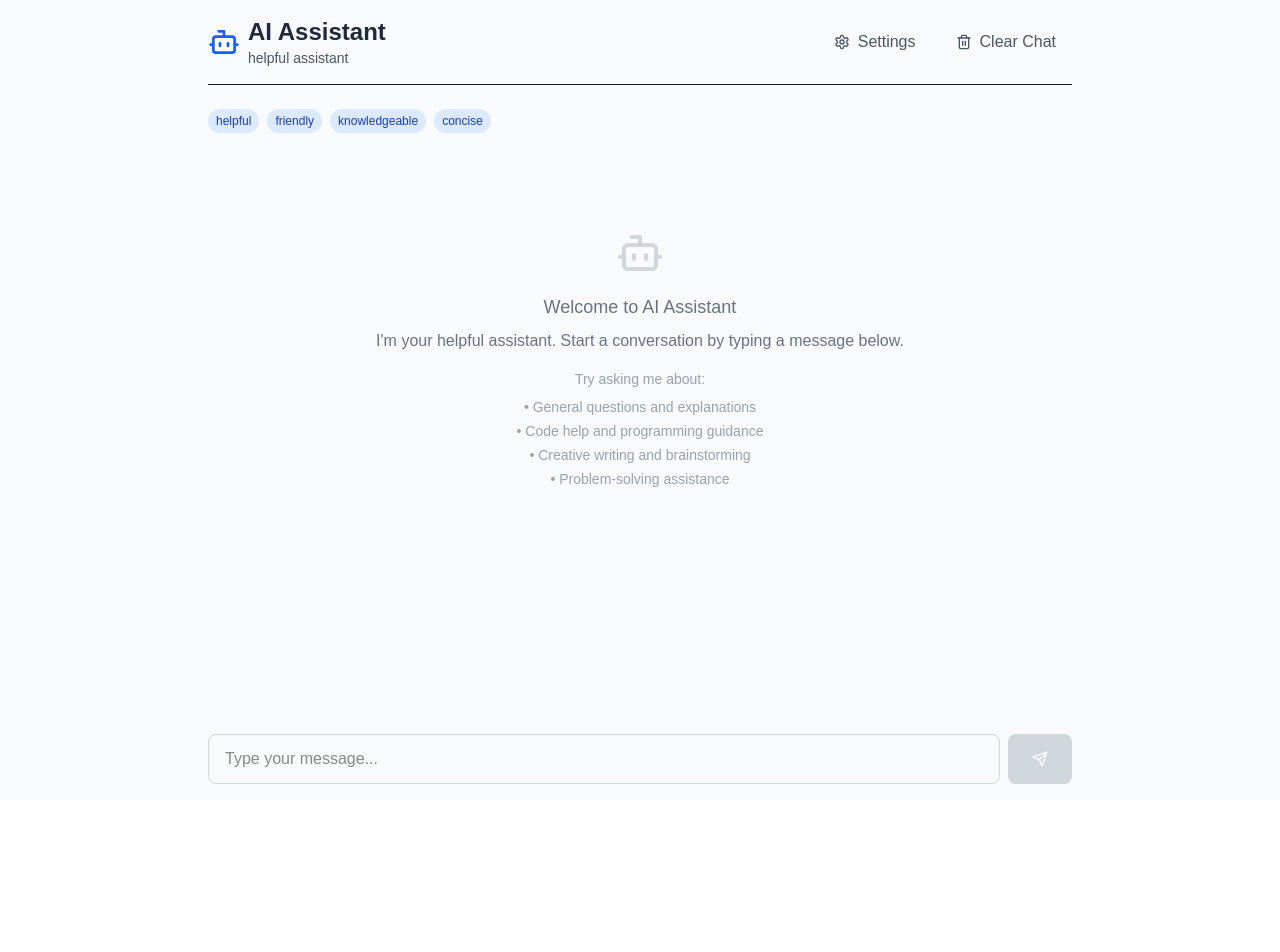
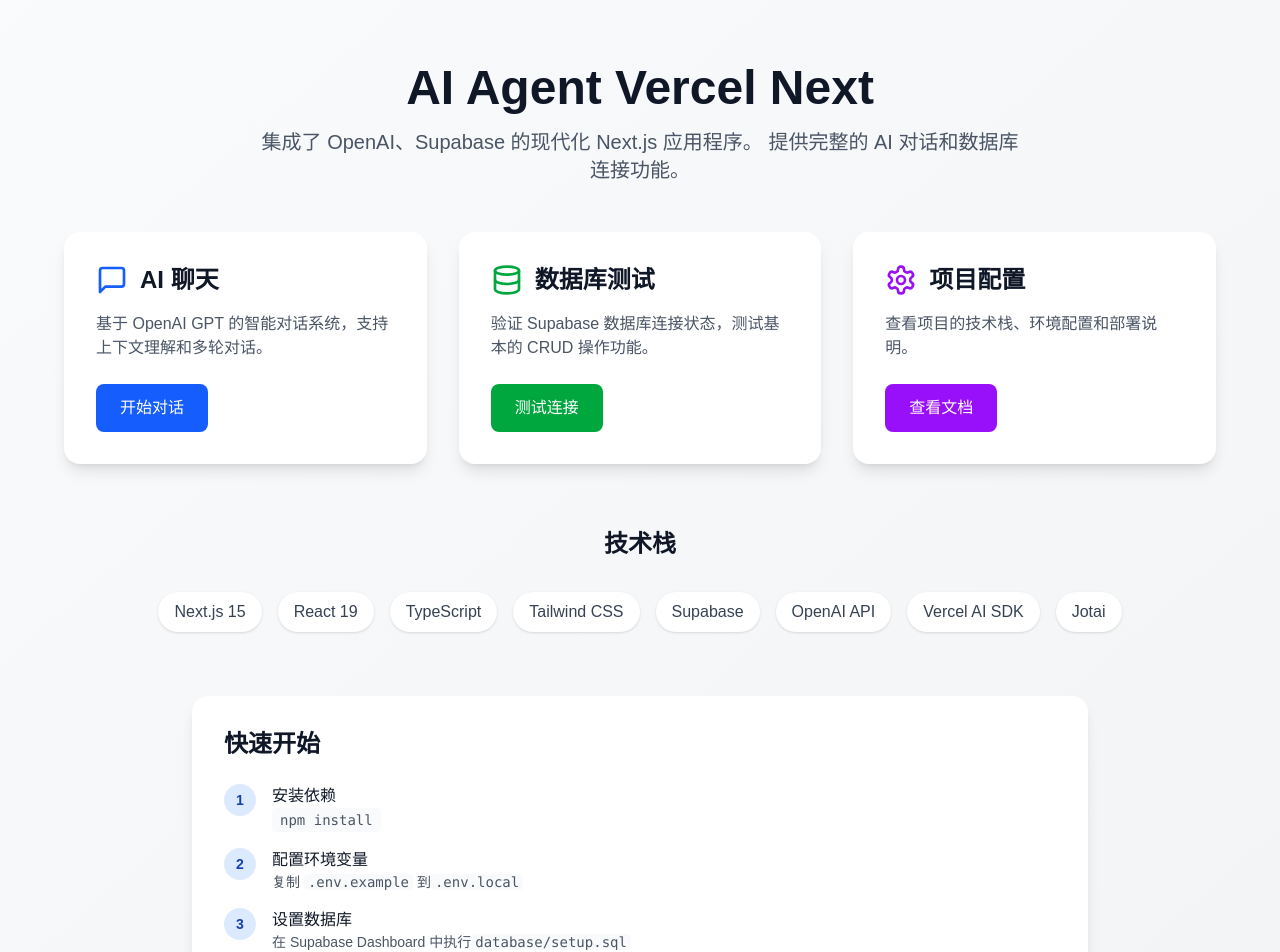
Before and after one commit to wyle-timing-xx/ai-agent-vercel-next1, a Next.js app: page / in a window 1280 px wide. Shown: the top 952 px of the page. Before the commit the page ends 800 px from the top, so only its background shows below. Built offline with nearby package versions, Linux system fonts and the light colour scheme.

Commit message:
Update homepage with navigation and quick start guide

```diff
--- a/src/app/page.tsx
+++ b/src/app/page.tsx
@@ -1,9 +1,153 @@
-import ChatInterface from '@/components/ChatInterface';
+import Link from 'next/link'
+import { Database, MessageSquare, Settings } from 'lucide-react'
 
 export default function Home() {
   return (
-    <main className="min-h-screen bg-gray-50">
-      <ChatInterface />
+    <main className="min-h-screen bg-gradient-to-br from-gray-50 to-gray-100">
+      <div className="container mx-auto px-4 py-16">
+        <div className="text-center mb-12">
+          <h1 className="text-5xl font-bold text-gray-900 mb-4">
+            AI Agent Vercel Next
+          </h1>
+          <p className="text-xl text-gray-600 max-w-3xl mx-auto">
+            集成了 OpenAI、Supabase 的现代化 Next.js 应用程序。
+            提供完整的 AI 对话和数据库连接功能。
+          </p>
+        </div>
+
+        <div className="grid md:grid-cols-3 gap-8 max-w-6xl mx-auto">
+          {/* AI 聊天功能 */}
+          <div className="bg-white rounded-2xl shadow-lg p-8 hover:shadow-xl transition-shadow">
+            <div className="flex items-center mb-4">
+              <MessageSquare className="w-8 h-8 text-blue-600 mr-3" />
+              <h2 className="text-2xl font-semibold text-gray-900">AI 聊天</h2>
+            </div>
+            <p className="text-gray-600 mb-6">
+              基于 OpenAI GPT 的智能对话系统，支持上下文理解和多轮对话。
+            </p>
+            <Link
+              href="/chat"
+              className="inline-flex items-center px-6 py-3 bg-blue-600 text-white rounded-lg hover:bg-blue-700 transition-colors"
+            >
+              开始对话
+            </Link>
+          </div>
+
+          {/* Supabase 数据库 */}
+          <div className="bg-white rounded-2xl shadow-lg p-8 hover:shadow-xl transition-shadow">
+            <div className="flex items-center mb-4">
+              <Database className="w-8 h-8 text-green-600 mr-3" />
+              <h2 className="text-2xl font-semibold text-gray-900">数据库测试</h2>
+            </div>
+            <p className="text-gray-600 mb-6">
+              验证 Supabase 数据库连接状态，测试基本的 CRUD 操作功能。
+            </p>
+            <Link
+              href="/test-supabase"
+              className="inline-flex items-center px-6 py-3 bg-green-600 text-white rounded-lg hover:bg-green-700 transition-colors"
+            >
+              测试连接
+            </Link>
+          </div>
+
+          {/* 项目配置 */}
+          <div className="bg-white rounded-2xl shadow-lg p-8 hover:shadow-xl transition-shadow">
+            <div className="flex items-center mb-4">
+              <Settings className="w-8 h-8 text-purple-600 mr-3" />
+              <h2 className="text-2xl font-semibold text-gray-900">项目配置</h2>
+            </div>
+            <p className="text-gray-600 mb-6">
+              查看项目的技术栈、环境配置和部署说明。
+            </p>
+            <Link
+              href="/docs"
+              className="inline-flex items-center px-6 py-3 bg-purple-600 text-white rounded-lg hover:bg-purple-700 transition-colors"
+            >
+              查看文档
+            </Link>
+          </div>
+        </div>
+
+        {/* 技术栈展示 */}
+        <div className="mt-16 text-center">
+          <h3 className="text-2xl font-semibold text-gray-900 mb-8">技术栈</h3>
+          <div className="flex flex-wrap justify-center gap-4">
+            {[
+              'Next.js 15',
+              'React 19',
+              'TypeScript',
+              'Tailwind CSS',
+              'Supabase',
+              'OpenAI API',
+              'Vercel AI SDK',
+              'Jotai'
+            ].map((tech) => (
+              <span
+                key={tech}
+                className="px-4 py-2 bg-white rounded-full shadow text-gray-700 font-medium"
+              >
+                {tech}
+              </span>
+            ))}
+          </div>
+        </div>
+
+        {/* 快速开始 */}
+        <div className="mt-16 bg-white rounded-2xl shadow-lg p-8 max-w-4xl mx-auto">
+          <h3 className="text-2xl font-semibold text-gray-900 mb-6">快速开始</h3>
+          <div className="space-y-4 text-left">
+            <div className="flex items-start">
+              <span className="inline-flex items-center justify-center w-8 h-8 bg-blue-100 text-blue-800 rounded-full text-sm font-semibold mr-4 flex-shrink-0">
+                1
+              </span>
+              <div>
+                <h4 className="font-medium text-gray-900">安装依赖</h4>
+                <code className="text-sm text-gray-600 bg-gray-50 px-2 py-1 rounded">
+                  npm install
+                </code>
+              </div>
+            </div>
+
+            <div className="flex items-start">
+              <span className="inline-flex items-center justify-center w-8 h-8 bg-blue-100 text-blue-800 rounded-full text-sm font-semibold mr-4 flex-shrink-0">
+                2
+              </span>
+              <div>
+                <h4 className="font-medium text-gray-900">配置环境变量</h4>
+                <p className="text-sm text-gray-600">
+                  复制 <code className="bg-gray-50 px-1 rounded">.env.example</code> 到
+                  <code className="bg-gray-50 px-1 rounded">.env.local</code>
+                </p>
+              </div>
+            </div>
+
+            <div className="flex items-start">
+              <span className="inline-flex items-center justify-center w-8 h-8 bg-blue-100 text-blue-800 rounded-full text-sm font-semibold mr-4 flex-shrink-0">
+                3
+              </span>
+              <div>
+                <h4 className="font-medium text-gray-900">设置数据库</h4>
+                <p className="text-sm text-gray-600">
+                  在 Supabase Dashboard 中执行
+                  <code className="bg-gray-50 px-1 rounded">database/setup.sql</code>
+                </p>
+              </div>
+            </div>
+
+            <div className="flex items-start">
+              <span className="inline-flex items-center justify-center w-8 h-8 bg-blue-100 text-blue-800 rounded-full text-sm font-semibold mr-4 flex-shrink-0">
+                4
+              </span>
+              <div>
+                <h4 className="font-medium text-gray-900">启动应用</h4>
+                <code className="text-sm text-gray-600 bg-gray-50 px-2 py-1 rounded">
+                  npm run dev
+                </code>
+              </div>
+            </div>
+          </div>
+        </div>
+      </div>
     </main>
-  );
+  )
 }
```
